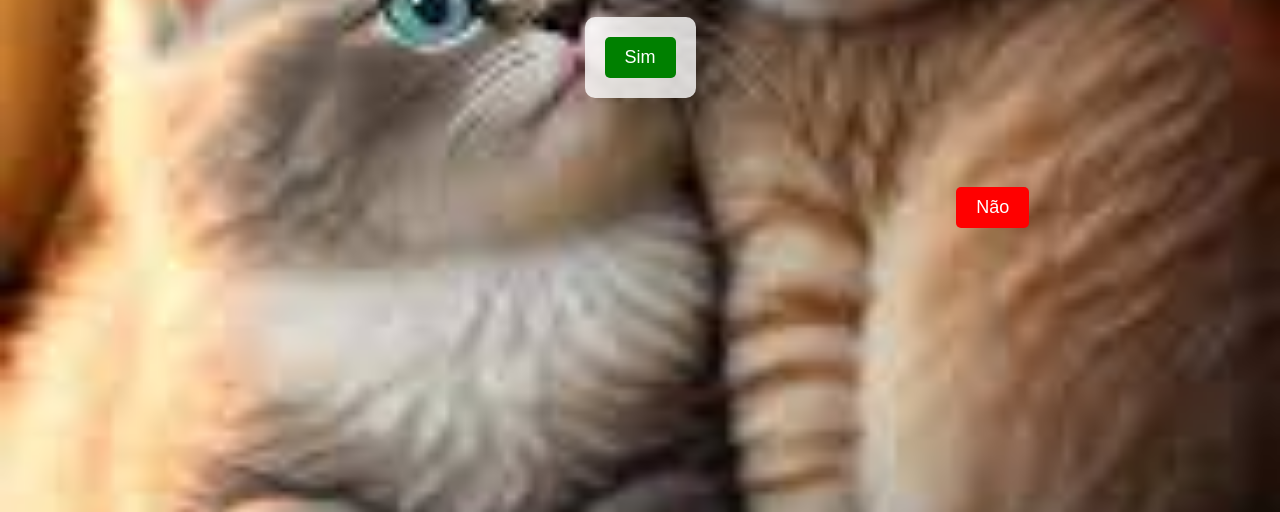
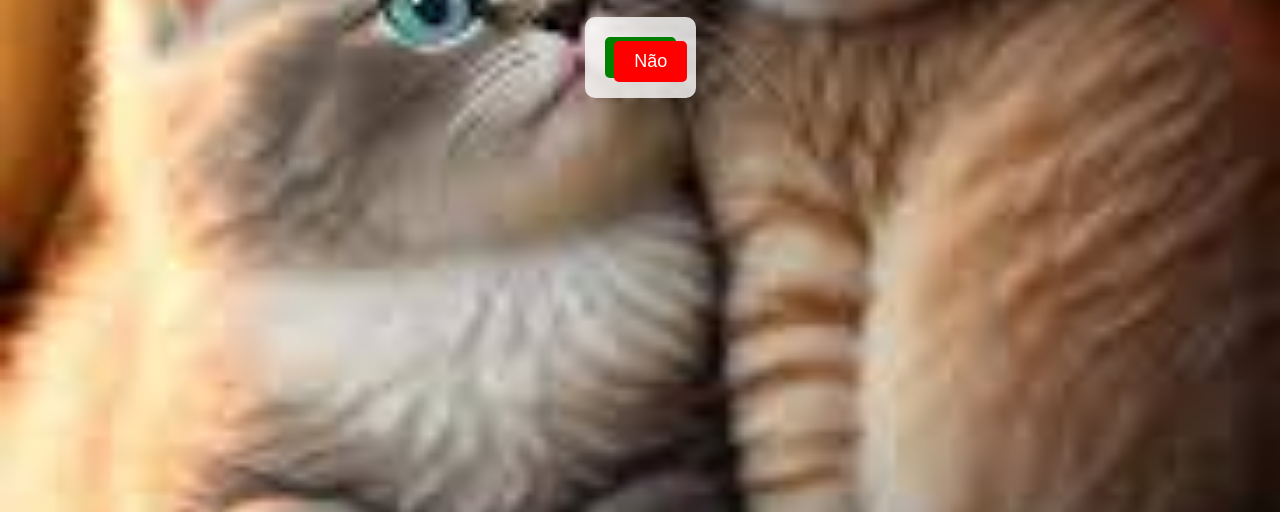
Before and after one commit to ryanmand/meu-amorzinho, a plain HTML site: page index.html in a window 1280 px wide. Shown: the part 288-800 px from the top of the page. Drawn offline with Linux system fonts and the light colour scheme.

Commit message:
Update index.html

```diff
--- a/index.html
+++ b/index.html
@@ -43,6 +43,7 @@
             border: none;
             border-radius: 5px;
             transition: transform 0.2s;
+            position: relative;
         }
 
         #sim {
@@ -53,9 +54,8 @@
         #nao {
             background: red;
             color: white;
-            position: fixed;
+            position: relative;
             transition: all 0.3s ease;
-            z-index: 1000;
         }
 
         .imagens {
@@ -119,8 +119,8 @@
 
     <div class="container">
         <button id="sim">Sim</button>
+        <button id="nao">Não</button>
     </div>
-    <button id="nao">Não</button>
 
     <div class="imagens">
         <img id="imagem1" class="imagem" src="imagem-surpresa.jpg" alt="Imagem 1">
@@ -134,26 +134,26 @@
         const imagens = document.querySelectorAll(".imagem");
 
         function moverBotaoNao() {
-            const margin = 50;
-            const maxX = window.innerWidth - nao.offsetWidth - margin;
-            const maxY = window.innerHeight - nao.offsetHeight - margin;
+            const containerRect = document.querySelector('.container').getBoundingClientRect();
+            const buttonWidth = nao.offsetWidth;
+            const buttonHeight = nao.offsetHeight;
 
-            const x = margin + Math.random() * maxX;
-            const y = margin + Math.random() * maxY;
+            // Limites dentro do container
+            const maxX = containerRect.width - buttonWidth;
+            const maxY = containerRect.height - buttonHeight;
+
+            const x = Math.random() * maxX;
+            const y = Math.random() * maxY;
 
             nao.style.left = x + "px";
             nao.style.top = y + "px";
         }
 
         // Configuração inicial
+        nao.style.position = 'absolute';
         moverBotaoNao();
 
         nao.addEventListener("mouseover", () => {
-            moverBotaoNao();
-        });
-
-        nao.addEventListener("click", (e) => {
-            e.preventDefault();
             moverBotaoNao();
         });
 
```
